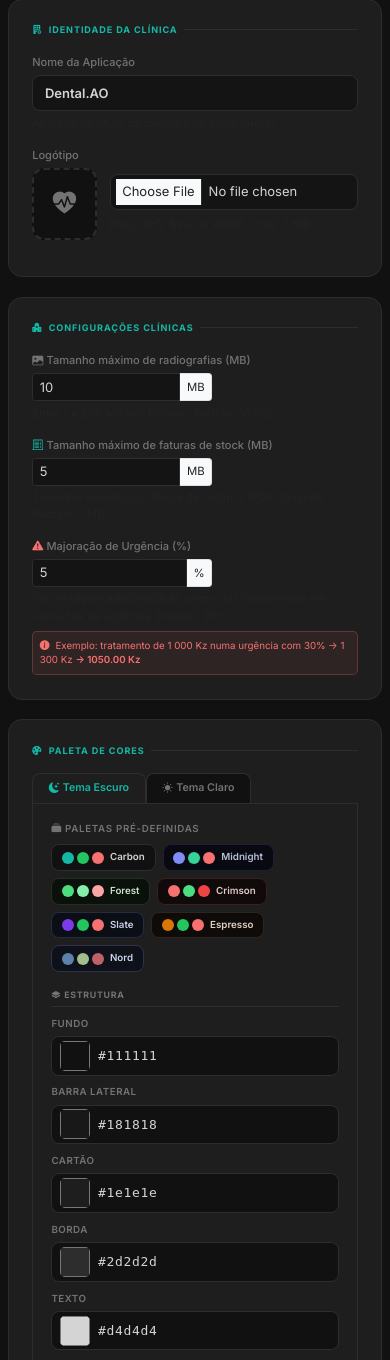
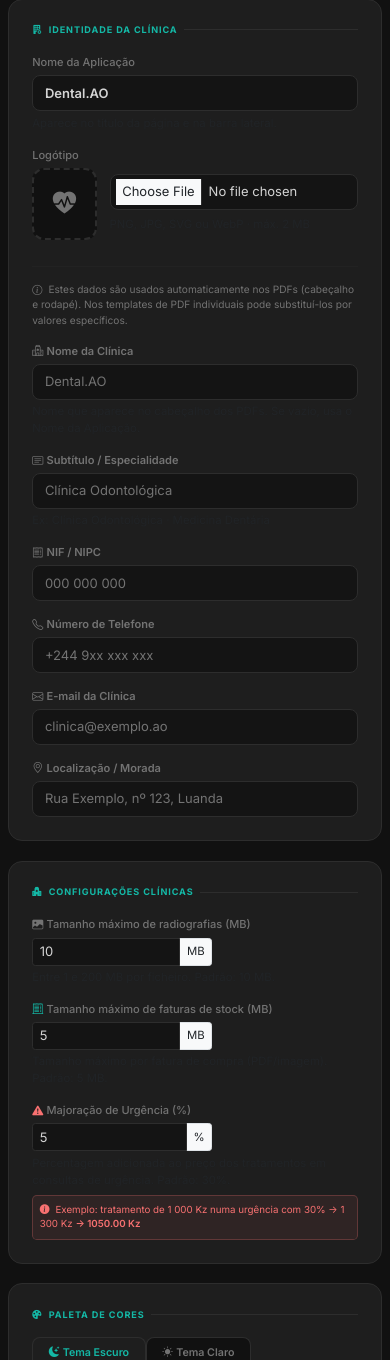
Before and after one commit to wekontrol/clinic, a Flask app: page /superadmin/system in a window 390 px wide. Shown: the part 71-1431 px from the top of the page. Run offline with Flask 3, Linux system fonts and the light colour scheme; a user stored in the database is signed in; data comes from the database, SQL or seed files in the repository; some libraries are stand-ins or nearby versions.

Commit message:
Add clinic identity details to system settings and PDF generation
Update system settings to include fields for clinic name, NIF, phone, email, and address. Modify PDF engine to use these global settings as a fallback for populating document headers.

Replit-Commit-Author: Agent
Replit-Commit-Session-Id: 8fc8f764-9dd3-4cd0-a05b-494101a78e7b
Replit-Commit-Checkpoint-Type: full_checkpoint
Replit-Commit-Event-Id: b510254d-f741-4e48-b72e-20aa40b60129
Replit-Commit-Screenshot-Url: https://storage.googleapis.com/screenshot-production-us-central1/dd4971f8-0726-470b-9451-3721ed307c03/8fc8f764-9dd3-4cd0-a05b-494101a78e7b/8QAneFU
Replit-Helium-Checkpoint-Created: true

```diff
--- a/app/superadmin/routes.py
+++ b/app/superadmin/routes.py
@@ -80,6 +80,11 @@ def system_settings():
 
         if request.form.get('remove_logo'):
             AppSetting.set('app_logo', '')
+
+        for key in ('app_clinic_name', 'app_subtitle', 'app_nif',
+                    'app_phone', 'app_email', 'app_address'):
+            val = request.form.get(key, '').strip()
+            AppSetting.set(key, val)
 
         flash(_('Configurações guardadas com sucesso.'), 'success')
         return redirect(url_for('superadmin.system_settings'))
--- a/app/templates/superadmin/system.html
+++ b/app/templates/superadmin/system.html
@@ -178,7 +178,7 @@
   <div class="sys-section">
     <div class="sys-section-title"><i class="bi bi-building-fill-gear"></i>{{ _('Identidade da Clínica') }}</div>
 
-    <div class="row g-3 align-items-start">
+    <div class="row g-3 align-items-start mb-3">
       <div class="col-md-5">
         <label class="form-label" style="font-size:.85rem;color:var(--dc-text-muted)">{{ _('Nome da Aplicação') }}</label>
         <input type="text" name="app_name" class="form-control"
@@ -214,6 +214,70 @@
             {% endif %}
           </div>
         </div>
+      </div>
+    </div>
+
+    <hr style="border-color:var(--dc-border);margin:0 0 1.2rem">
+    <p style="font-size:.78rem;color:var(--dc-text-muted);margin-bottom:1rem">
+      <i class="bi bi-info-circle me-1"></i>
+      {{ _('Estes dados são usados automaticamente nos PDFs (cabeçalho e rodapé). Nos templates de PDF individuais pode substituí-los por valores específicos.') }}
+    </p>
+
+    <div class="row g-3">
+      <div class="col-md-6">
+        <label class="form-label fw-600" style="font-size:.85rem;color:var(--dc-text-muted)">
+          <i class="bi bi-hospital me-1"></i>{{ _('Nome da Clínica') }}
+        </label>
+        <input type="text" name="app_clinic_name" class="form-control form-control-sm"
+               value="{{ settings.get('app_clinic_name', '') }}"
+               placeholder="{{ settings.app_name or 'Clínica Dentária Exemplo' }}">
+        <div class="form-text">{{ _('Nome que aparece no cabeçalho dos PDFs. Se vazio, usa o Nome da Aplicação.') }}</div>
+      </div>
+
+      <div class="col-md-6">
+        <label class="form-label fw-600" style="font-size:.85rem;color:var(--dc-text-muted)">
+          <i class="bi bi-card-text me-1"></i>{{ _('Subtítulo / Especialidade') }}
+        </label>
+        <input type="text" name="app_subtitle" class="form-control form-control-sm"
+               value="{{ settings.get('app_subtitle', '') }}"
+               placeholder="{{ _('Clínica Odontológica') }}">
+        <div class="form-text">{{ _('Ex: Clínica Odontológica · Medicina Dentária') }}</div>
+      </div>
+
+      <div class="col-md-4">
+        <label class="form-label fw-600" style="font-size:.85rem;color:var(--dc-text-muted)">
+          <i class="bi bi-receipt me-1"></i>{{ _('NIF / NIPC') }}
+        </label>
+        <input type="text" name="app_nif" class="form-control form-control-sm"
+               value="{{ settings.get('app_nif', '') }}"
+               placeholder="000 000 000">
+      </div>
+
+      <div class="col-md-4">
+        <label class="form-label fw-600" style="font-size:.85rem;color:var(--dc-text-muted)">
+          <i class="bi bi-telephone me-1"></i>{{ _('Número de Telefone') }}
+        </label>
+        <input type="text" name="app_phone" class="form-control form-control-sm"
+               value="{{ settings.get('app_phone', '') }}"
+               placeholder="+244 9xx xxx xxx">
+      </div>
+
+      <div class="col-md-4">
+        <label class="form-label fw-600" style="font-size:.85rem;color:var(--dc-text-muted)">
+          <i class="bi bi-envelope me-1"></i>{{ _('E-mail da Clínica') }}
+        </label>
+        <input type="text" name="app_email" class="form-control form-control-sm"
+               value="{{ settings.get('app_email', '') }}"
+               placeholder="clinica@exemplo.ao">
+      </div>
+
+      <div class="col-md-12">
+        <label class="form-label fw-600" style="font-size:.85rem;color:var(--dc-text-muted)">
+          <i class="bi bi-geo-alt me-1"></i>{{ _('Localização / Morada') }}
+        </label>
+        <input type="text" name="app_address" class="form-control form-control-sm"
+               value="{{ settings.get('app_address', '') }}"
+               placeholder="{{ _('Rua Exemplo, nº 123, Luanda') }}">
       </div>
     </div>
   </div>
```
Also changed, not shown: app/pdfs/engine.py (+8 -4 lines).
